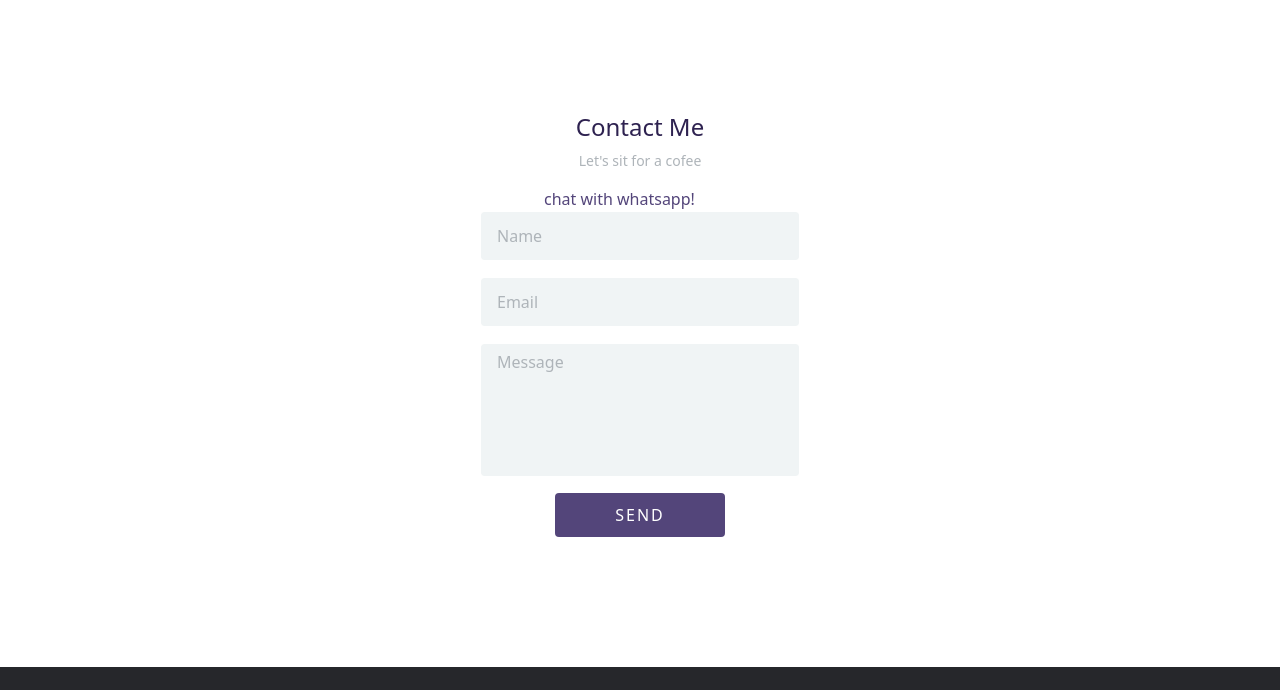
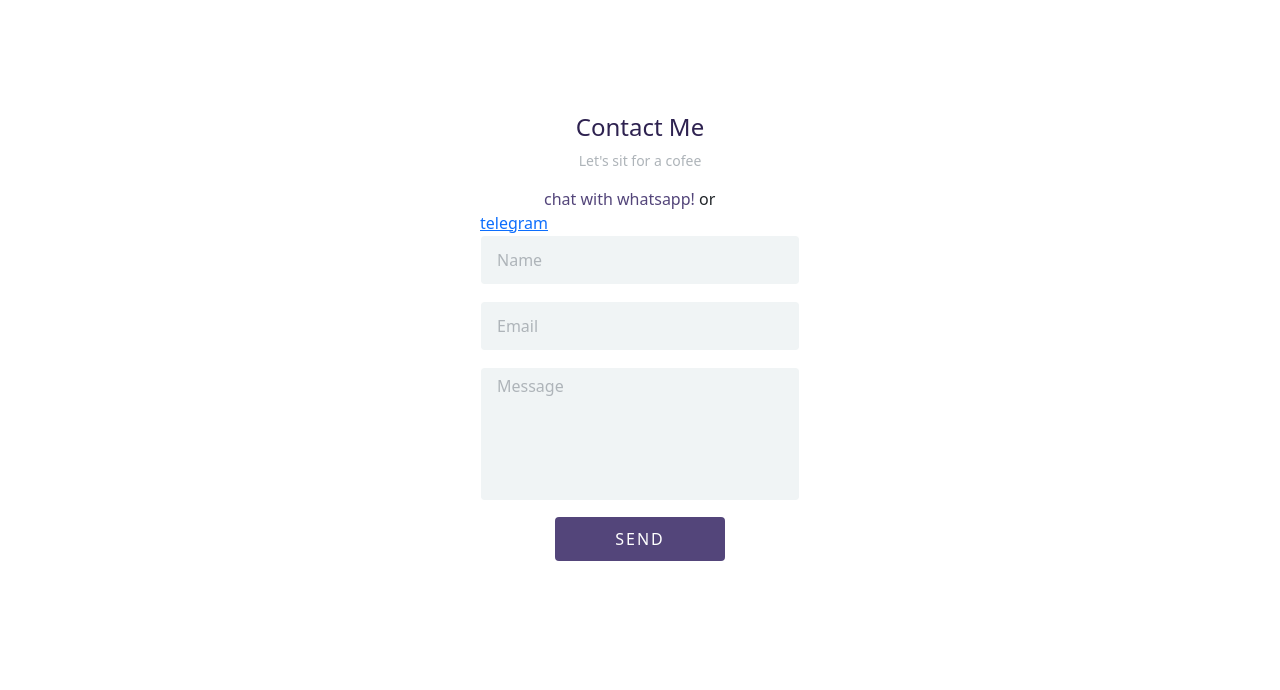
Before and after one commit to musthafa-pk/personalwebsite, a plain HTML site: page index.html in a window 1280 px wide. Shown: the part 4365-5055 px from the top of the page. Drawn offline with nearby package versions, Linux system fonts and the light colour scheme.

Commit message:
telegram link added
in chatbox telegram link added

```diff
--- a/index.html
+++ b/index.html
@@ -287,7 +287,8 @@
           <form id="submit-form" action="" class="contact-form">
             <h5 class="title heading1">Contact Me</h5>
             <p class="description">Let's sit for a cofee</p>
-            <a  class="chat" href="https://wa.me/919544688490">chat with whatsapp!</a>
+            <a  class="chat" href="https://wa.me/919544688490">chat with whatsapp! </a> or<br>
+		  <a class="chat-tele" href="https://t.me/Me_musthu">telegram</a>
             <div>
               <input type="text" class="form-control rounded border-white mb-3 form-input" id="name" name="name" placeholder="Name" required>
             </div>
```
